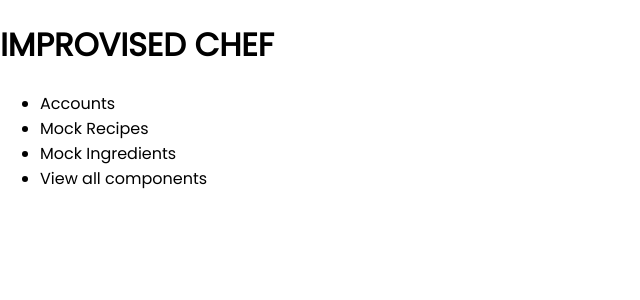
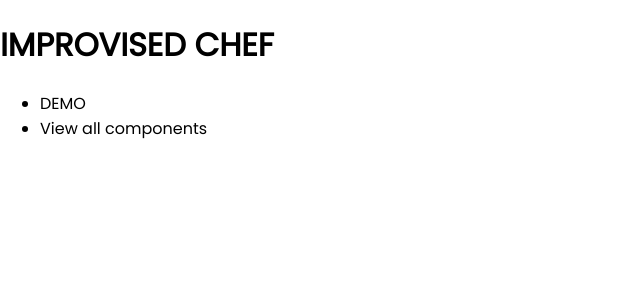
Before and after one commit to aleixcaasas/Improvised_chef, a React (Create React App) app in the folder react-app/: page / in a window 1280 px wide. Shown: the top 300 px of the page, without its empty margins (0-640 px from the left). Built offline with nearby package versions, Linux system fonts and the light colour scheme.

Commit message:
inici demo app

```diff
--- /dev/null
+++ b/react-app/src/pages/ChooseOption.js
@@ -0,0 +1,37 @@
+import { NavLink } from "react-router-dom";
+import { UserContext } from './globalValue';
+import React, { useContext, useEffect } from "react";
+import { Link, useNavigate } from "react-router-dom";
+
+
+export default function ChooseOption(){
+
+    const navigation = useNavigate();
+    const { user, setUser } = useContext(UserContext);
+
+    const move = async (e) => {
+        navigation("/home");
+    }
+
+    useEffect(() => {
+        if (user?.email) {
+            move();
+        }
+    }, [user?.email]);
+
+    return (
+        <div className="home">
+            {
+                !user?.email && (
+                <>
+                <h1>IMPROVISED CHEF</h1>
+                <ul>
+                    <li><NavLink to="/demo" className="navegaitionLink">DEMO</NavLink></li>
+                    <li><NavLink to="/components" className="navegationLink">View all components</NavLink></li>
+                </ul>
+                </>
+                )
+            }
+        </div>
+     );
+}
--- a/react-app/src/pages/Components.js
+++ b/react-app/src/pages/Components.js
@@ -10,6 +10,8 @@ function Components() {
         <li><NavLink to="/components/sidebar" className="navegationLink">Side Bar</NavLink></li>
         <li><NavLink to="/components/resume_recipe" className="navegationLink">Resume Recipe</NavLink></li>
         <li><NavLink to="/components/Error_login_register" classname="navegationLink">Error mesage login/register</NavLink></li>
+        <li><NavLink to="/components/recipes" className="navegationLink">Mock Recipes</NavLink></li>
+        <li><NavLink to="/components/ingredients" className="navegationLink">Mock Ingredients</NavLink></li>
       </ul>
 
     </div>
--- /dev/null
+++ b/react-app/src/pages/Demo.js
@@ -0,0 +1,17 @@
+//la demo només serveix perquè un cop et registris sorti el menu...
+import { UserContext } from './globalValue';
+import React, { useContext } from "react";
+import Register from "../components/register/Register";
+import LoginEmail from "../components/login/LoginEmail";
+
+
+export default function Demo() {
+    return (
+        <div className="container">
+            <input type="checkbox" id="chk" aria-hidden="true"/>
+            <LoginEmail/>
+            <Register/>
+        </div>
+    );
+
+}
--- a/react-app/src/pages/Home.js
+++ b/react-app/src/pages/Home.js
@@ -1,37 +1,24 @@
-import { NavLink } from "react-router-dom";
 import { UserContext } from './globalValue';
 import React, { useContext } from "react";
+import { Link, useNavigate } from "react-router-dom";
 
 
 export default function Home(){
 
     const { user, setUser } = useContext(UserContext);
+    const navigation = useNavigate();
 
     const handleLogOut = async () => {
         //await axios.post('http://localhost:3700/logout', {user});
         setUser({email:''});
+        navigation("/demo");
     }
 
     return (
         <div className="home">
             {
-
-                !user?.email && (
-                <>
-                <h1>IMPROVISED CHEF</h1>
-                <ul>
-                    <li><NavLink to="/accounts" className="navegationLink">Accounts</NavLink></li>
-                    <li><NavLink to="/recipes" className="navegationLink">Mock Recipes</NavLink></li>
-                    <li><NavLink to="/ingredients" className="navegationLink">Mock Ingredients</NavLink></li>
-                    <li><NavLink to="/components" className="navegationLink">View all components</NavLink></li>
-                </ul>
-                </>
-                )
-            }
-            {
                 user?.email && (
                     <>
-
                     <h1>IMPROVISED CHEF</h1>
                     <h3>User Logged In: {user?.email}</h3>
                     <button onClick={handleLogOut}>Sign Out</button>
--- a/react-app/src/router/RouterDirections.js
+++ b/react-app/src/router/RouterDirections.js
@@ -2,6 +2,7 @@ import React from 'react'
 import { BrowserRouter, Route, Routes } from 'react-router-dom';
 import Accounts from '../pages/Accounts';
 import Home from '../pages/Home';
+import ChooseOption from '../pages/ChooseOption';
 import ForgotPassword from '../components/login/ForgotPassword';
 import MockRecipes from '../components/mock/MockRecipes';
 import MockIngredients from '../components/mock/MockIngredients';
@@ -11,6 +12,7 @@ import Components from '../pages/Components'
 import SideBar from '../components/sideBar/SideBar'
 import ResumeRecipeContainer from '../components/resumeRecipe/Resume_recipe_container';
 import ErrorLoginRegister from '../components/errorMessages/Invalid-Mail-Password/ErrorLoginRegister';
+import Demo from '../pages/Demo';
 
 export default function RouterDirections() {
   return (
@@ -18,14 +20,17 @@ export default function RouterDirections() {
     <BrowserRouter>
      <UserProvider>
         <Routes>
-            <Route exact path="/" element={<Home/>}/>
-            <Route exact path="/accounts" element={<Accounts/>}/>
+
+            <Route exact path="/" element={<ChooseOption/>}/>
+            <Route exact path="/home" element={<Home/>}/>
+            {/*route to home*/}
+            <Route exact path="/demo" element={<Demo/>}/>
             <Route exact path="/login/forgotPassword" element={<ForgotPassword/>}/>
 
             {/* TEMPORAL PATHS */}
             {/* MOCKS */}
-            <Route exact path="/recipes" element={<MockRecipes></MockRecipes>}/>
-            <Route exact path="/ingredients" element={<MockIngredients></MockIngredients>}/>
+            <Route exact path="/components/recipes" element={<MockRecipes></MockRecipes>}/>
+            <Route exact path="/components/ingredients" element={<MockIngredients></MockIngredients>}/>
 
             {/* COMPONENTS */}
             <Route exact path="/components" element={<Components></Components>} />
```
Also changed, not shown: 1 other file (tests, documents, lock files or other folders).
